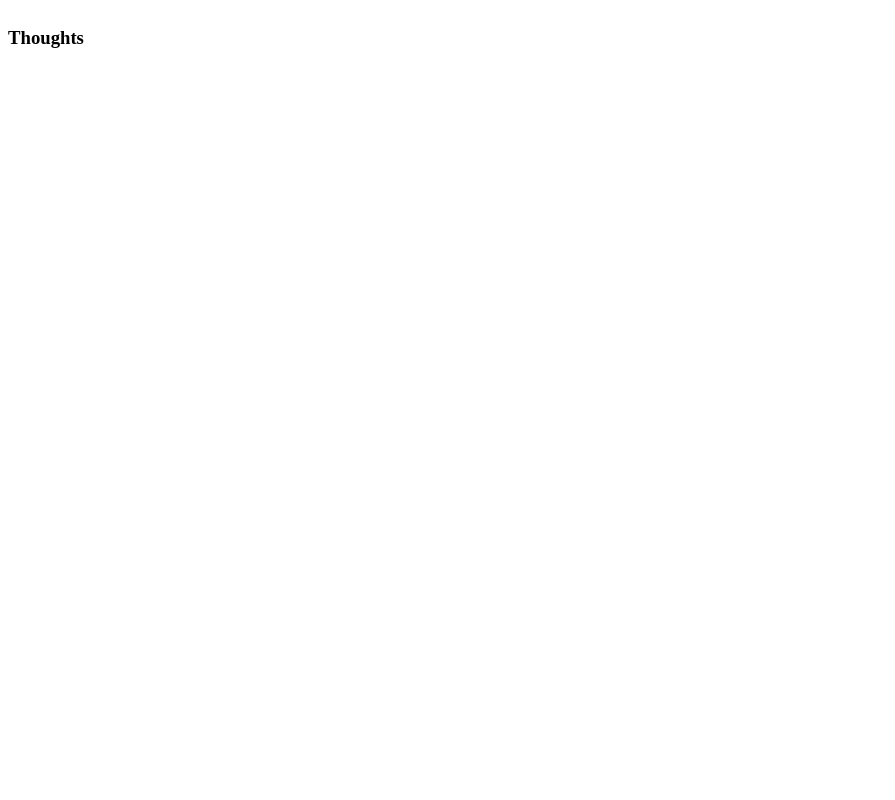
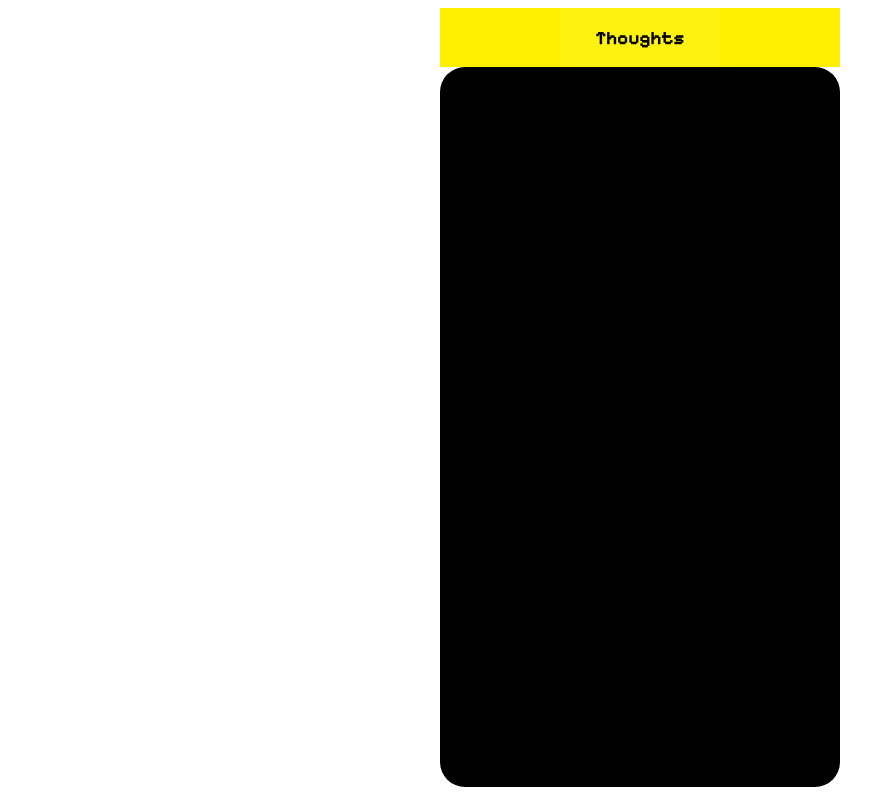
Before and after one commit to Yonatan-Ethiopia/Thoughts, a plain HTML site: page src/htmls/index.html in a window 1280 px wide. Shown: the whole page, without its empty margins (0-895 px from the left). Drawn offline with Linux system fonts and the light colour scheme; files that its build step writes are made by us from their sources.

Commit message:
Update index.html

```diff
--- a/src/htmls/index.html
+++ b/src/htmls/index.html
@@ -1,15 +1,29 @@
-<DOCTYPE html>
+<!DOCTYPE html>
 <html>
     <head>
-        <title>Tohought</title>
+        <link rel="preconnect" href="https://fonts.googleapis.com">
+        <link rel="preconnect" href="https://fonts.gstatic.com" crossorigin>
+        <link href="https://fonts.googleapis.com/css2?family=Pixelify+Sans:wght@400..700&display=swap" rel="stylesheet">
+        <title>Thought</title>
+        <link rel="stylesheet" href="style.css">
     </head>
     <body>
-        <div class = "Header">
-            <img src="" >
-            <h3>Thoughts</h3>
-        </div>
-        <div>
+        <div class = "container">
+            <div class = "Header">
+                <div class = "Header_img1">
+                    <img src="" >
+                </div>
+                <div class = "Header_text">
+                    <h3>Thoughts</h3>
+                </div>
+                <div class = "Header_img2">
+                    <img src = "">
+                </div>
+            </div>
+            <div class = "List">
 
+            </div>
         </div>
     </body>
+
 </html>
```
